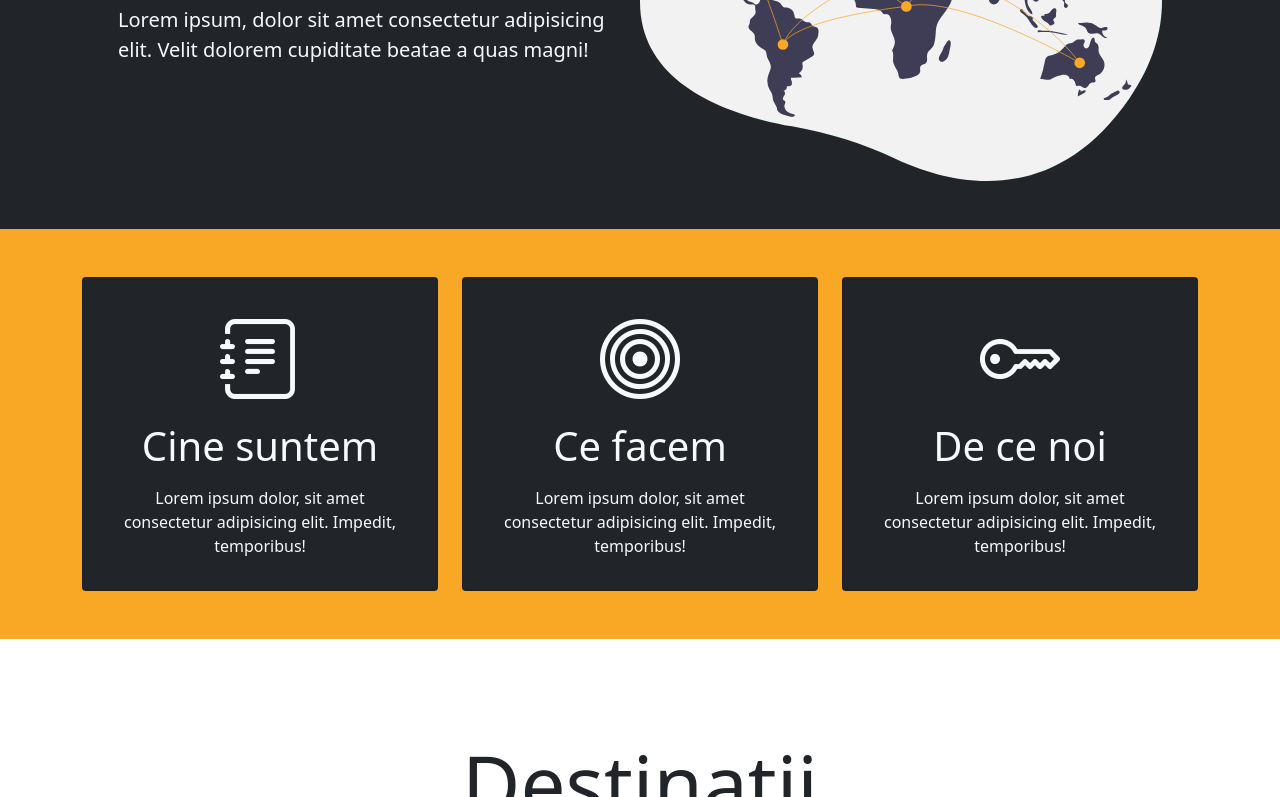
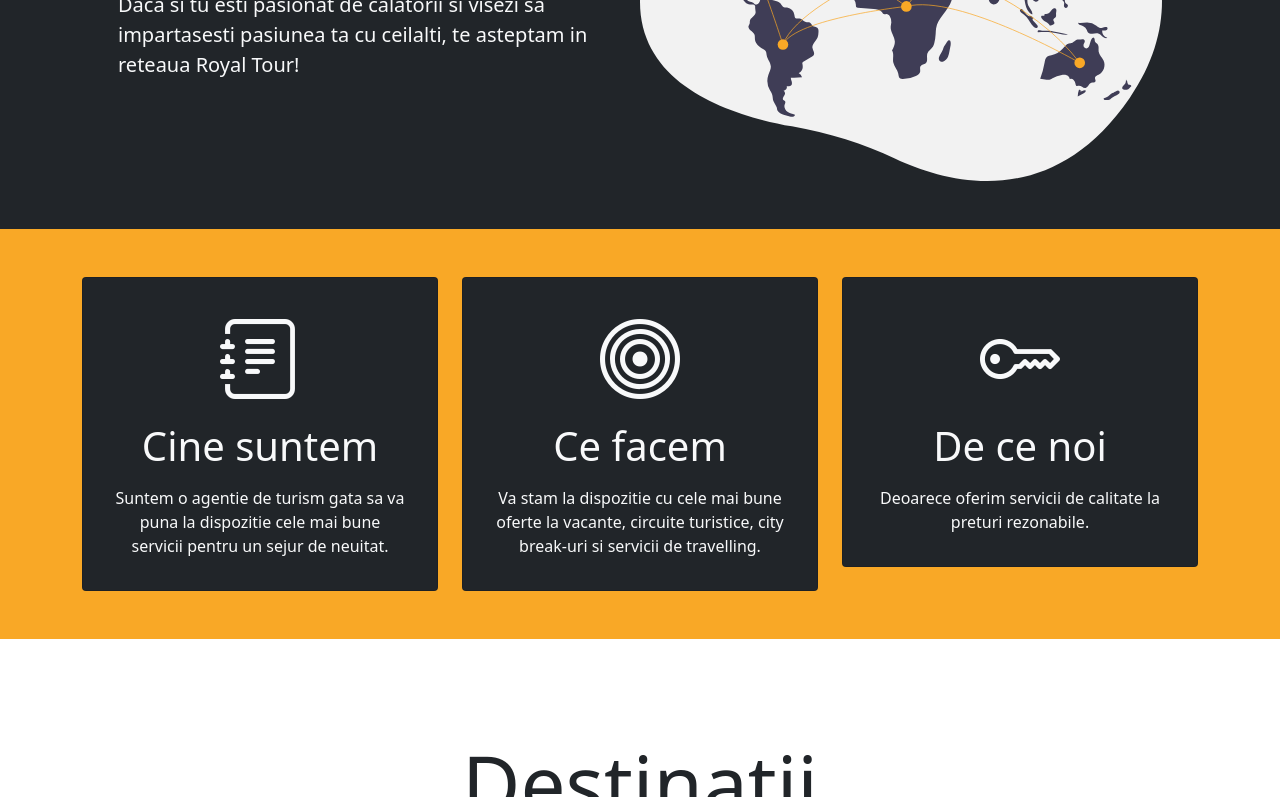
Before and after one commit to feroyaltour21/feroyaltour, a plain HTML site: page index.html in a window 1280 px wide. Shown: the part 303-1100 px from the top of the page. Drawn offline with nearby package versions, Linux system fonts and the light colour scheme.

Commit message:
Replace placeholder

```diff
--- a/index.html
+++ b/index.html
@@ -52,7 +52,7 @@
           <div class="d-md-flex align-items-center justify-content-between">
               <div>
                   <h1 class="slogan">Orizontul tau prinde contur... <span class="text-warning">cu Royal Tour!</span></h1>
-                  <p class="lead my-4">Lorem ipsum, dolor sit amet consectetur adipisicing elit. Velit dolorem cupiditate beatae a quas magni!</p>
+                  <p class="lead my-4">Daca si tu esti pasionat de calatorii si visezi sa impartasesti pasiunea ta cu ceilalti, te asteptam in reteaua Royal Tour!</p>
               </div>
               <img class="img-fluid w-50 d-none d-md-block illustration" src="img/illustration.svg" alt=""/>
           </div>
@@ -69,7 +69,7 @@
                       <div class="card-body text-center">
                           <div class="display-1 mb-3"><i class="bi bi-journal-text"></i></div>
                           <h3 class="card-title h1 mb-3">Cine suntem</h3>
-                          <p class="card-text">Lorem ipsum dolor, sit amet consectetur adipisicing elit. Impedit, temporibus!</p>
+                          <p class="card-text">Suntem o agentie de turism gata sa va puna la dispozitie cele mai bune servicii pentru un sejur de neuitat.</p>
                       </div>
                   </div>
               </div>
@@ -79,7 +79,7 @@
                       <div class="card-body text-center">
                           <div class="display-1 mb-3"><i class="bi bi-bullseye"></i></div>
                           <h3 class="card-title h1 mb-3">Ce facem</h3>
-                          <p class="card-text">Lorem ipsum dolor, sit amet consectetur adipisicing elit. Impedit, temporibus!</p>
+                          <p class="card-text">Va stam la dispozitie cu cele mai bune oferte la vacante, circuite turistice, city break-uri si servicii de travelling.</p>
                       </div>
                   </div>
               </div>
@@ -89,7 +89,7 @@
                       <div class="card-body text-center">
                           <div class="display-1 mb-3"><i class="bi bi-key"></i></div>
                           <h3 class="card-title h1 mb-3">De ce noi</h3>
-                          <p class="card-text">Lorem ipsum dolor, sit amet consectetur adipisicing elit. Impedit, temporibus!</p>
+                          <p class="card-text">Deoarece oferim servicii de calitate la preturi rezonabile.</p>
                       </div>
                   </div>
               </div>
```
